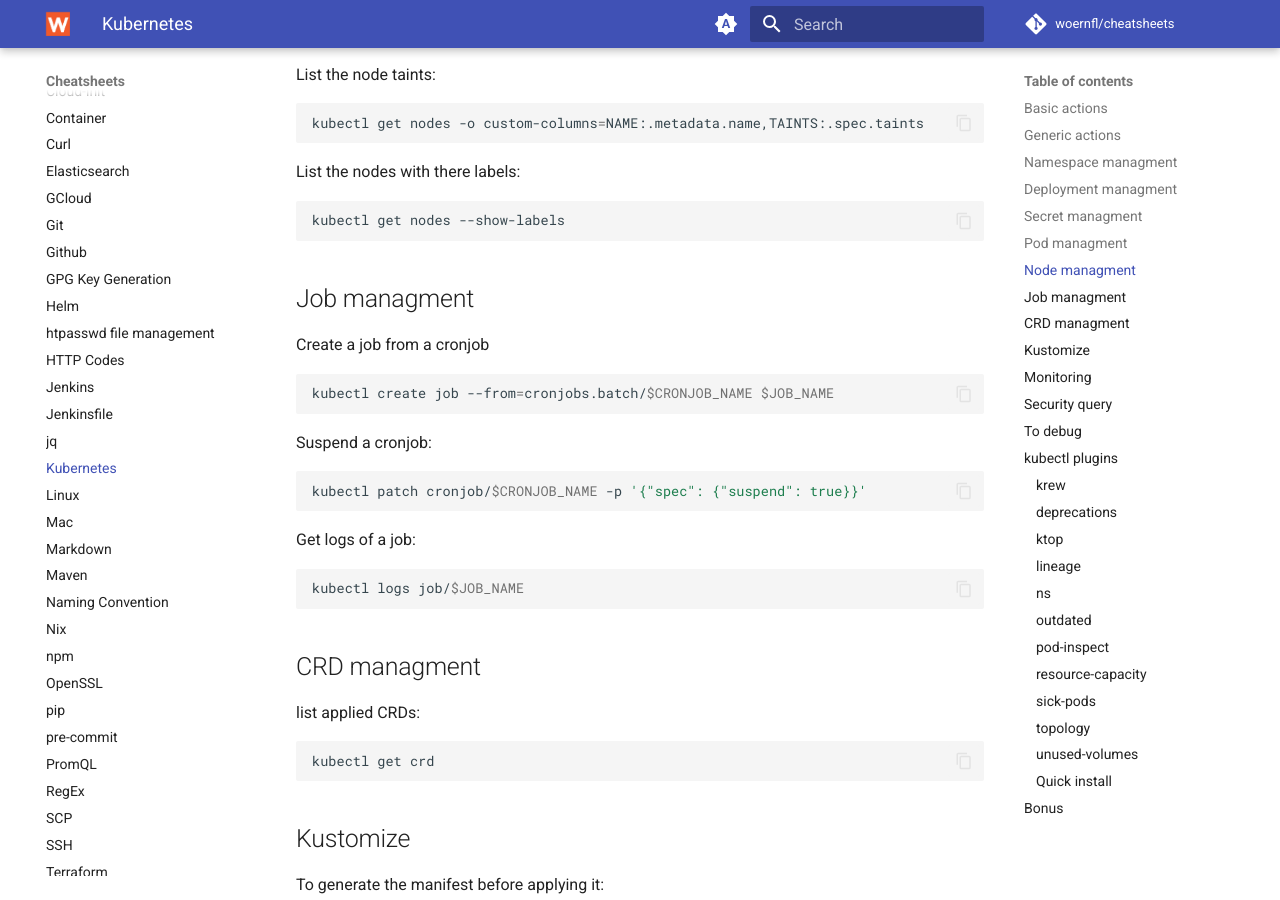
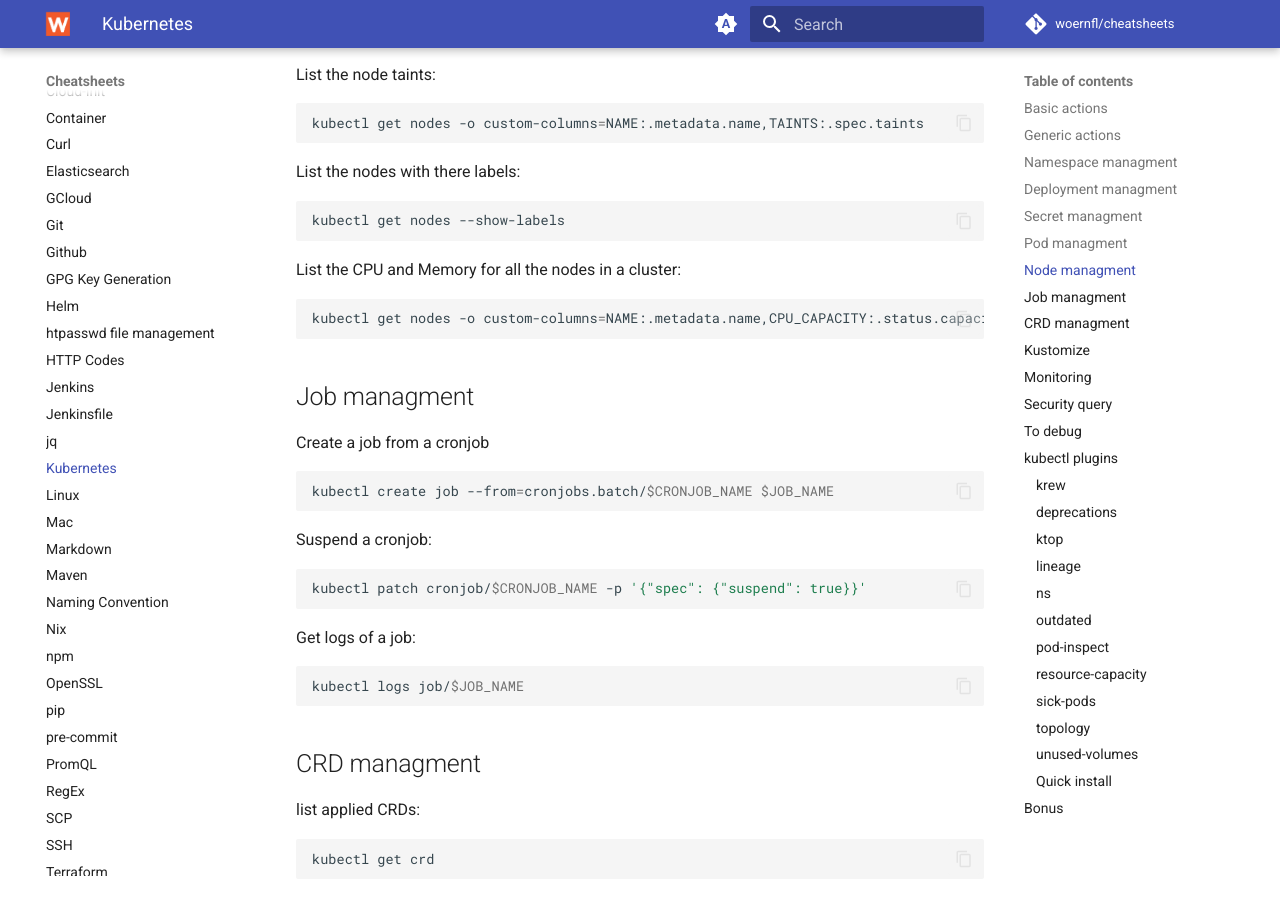
Before and after one commit to woernfl/cheatsheets, an MkDocs documentation site: the page built from docs/kubernetes.md, in a window 1280 px wide and 900 px high, scrolled down 3397 px. Built offline with MkDocs 1.6.1 and Material for MkDocs 9.7.7, drawn with Linux system fonts in a browser that asks for light colours; comment, search, counter and statistics services are not loaded.

Commit message:
Add command to display node CPU and Memory details (#273)
Added command to list CPU and Memory for nodes in a cluster.

````diff
--- a/docs/kubernetes.md
+++ b/docs/kubernetes.md
@@ -193,6 +193,12 @@
 
 ```bash
 kubectl get nodes --show-labels
+```
+
+List the CPU and Memory for all the nodes in a cluster:
+
+```bash
+kubectl get nodes -o custom-columns=NAME:.metadata.name,CPU_CAPACITY:.status.capacity.cpu,CPU_ALLOCATABLE:.status.allocatable.cpu,MEM_CAPACITY:.status.capacity.memory,MEM_ALLOCATABLE:.status.allocatable.memory
 ```
 
 ## Job managment
````
